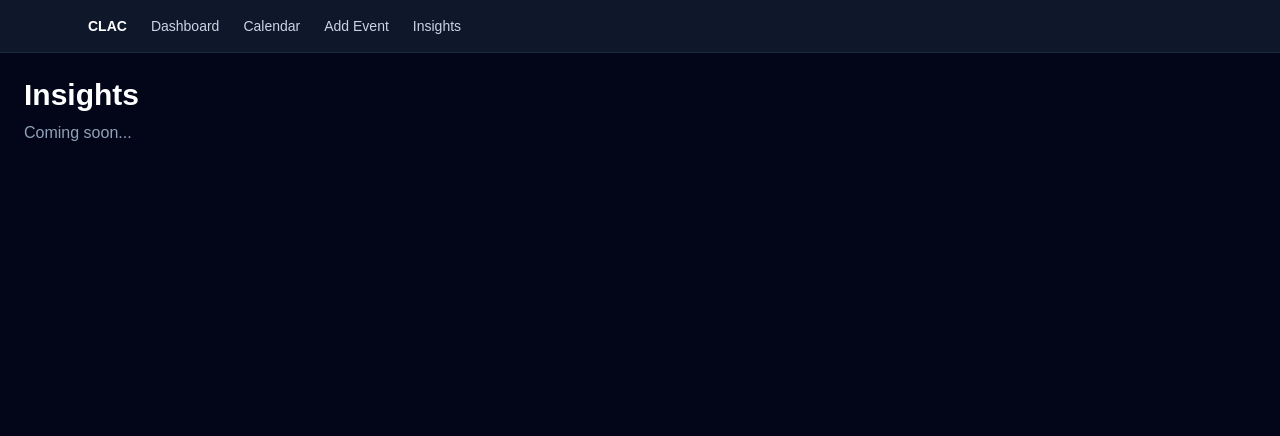
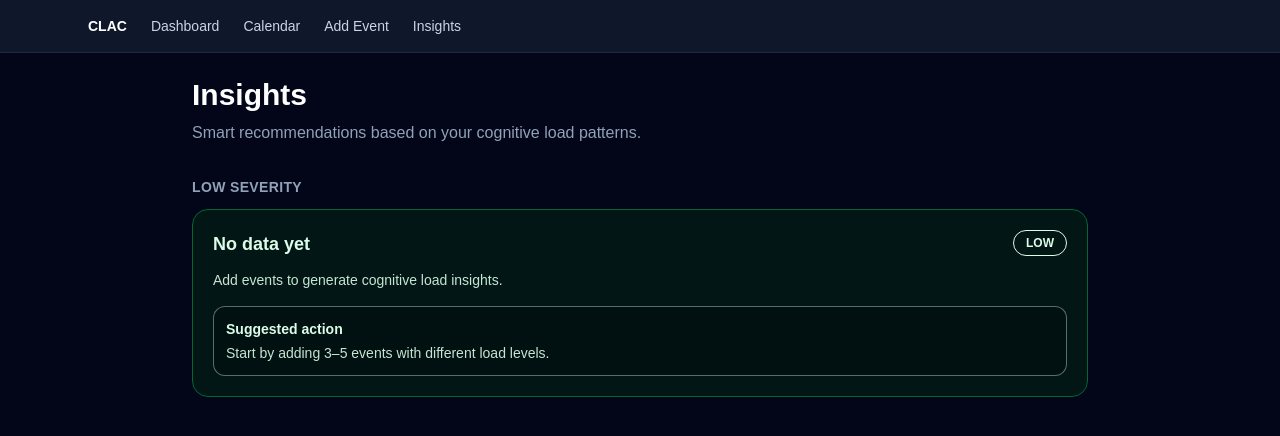
Before and after one commit to Jtbang/clac-app, a Next.js app: page /insights in a window 1280 px wide. Shown: the top 436 px of the page. Built offline with nearby package versions, Linux system fonts and the light colour scheme.

Commit message:
Polish insights with severity grouping and suggested actions

```diff
--- a/app/insights/page.tsx
+++ b/app/insights/page.tsx
@@ -1,10 +1,100 @@
+"use client";
+
+import { useEffect, useState } from "react";
+import type { ClacEvent } from "@/types/event";
+import { generateInsights, type Insight } from "@/lib/insights";
+
+function severityStyles(severity: Insight["severity"]) {
+  if (severity === "high") {
+    return "border-red-800 bg-red-950/40 text-red-100";
+  }
+
+  if (severity === "medium") {
+    return "border-yellow-800 bg-yellow-950/40 text-yellow-100";
+  }
+
+  return "border-green-800 bg-green-950/40 text-green-100";
+}
+
+function severityLabel(severity: Insight["severity"]) {
+  if (severity === "high") return "High";
+  if (severity === "medium") return "Medium";
+  return "Low";
+}
+
 export default function InsightsPage() {
+  const [insights, setInsights] = useState<Insight[]>([]);
+
+  useEffect(() => {
+    const storedEvents = localStorage.getItem("clac-events");
+
+    if (storedEvents) {
+      const parsed: ClacEvent[] = JSON.parse(storedEvents);
+      setInsights(generateInsights(parsed));
+    } else {
+      setInsights(generateInsights([]));
+    }
+  }, []);
+
+  const groupedInsights = {
+    high: insights.filter((insight) => insight.severity === "high"),
+    medium: insights.filter((insight) => insight.severity === "medium"),
+    low: insights.filter((insight) => insight.severity === "low"),
+  };
+
   return (
     <main className="min-h-screen bg-slate-950 text-white p-6">
-      <h1 className="text-3xl font-bold">Insights</h1>
-      <p className="mt-2 text-slate-400">
-        Coming soon...
-      </p>
+      <div className="mx-auto max-w-4xl">
+        <h1 className="text-3xl font-bold">Insights</h1>
+        <p className="mt-2 text-slate-400">
+          Smart recommendations based on your cognitive load patterns.
+        </p>
+
+        <section className="mt-8 space-y-8">
+          {Object.entries(groupedInsights).map(([severity, items]) =>
+            items.length > 0 ? (
+              <div key={severity}>
+                <h2 className="mb-3 text-sm font-semibold uppercase tracking-wide text-slate-400">
+                  {severityLabel(severity as Insight["severity"])} Severity
+                </h2>
+
+                <div className="space-y-4">
+                  {items.map((insight, index) => (
+                    <article
+                      key={`${insight.title}-${index}`}
+                      className={`rounded-2xl border p-5 ${severityStyles(
+                        insight.severity
+                      )}`}
+                    >
+                      <div className="flex items-start justify-between gap-4">
+                        <h3 className="text-lg font-semibold">
+                          {insight.title}
+                        </h3>
+                        <span className="rounded-full border border-current px-3 py-1 text-xs font-semibold uppercase">
+                          {severityLabel(insight.severity)}
+                        </span>
+                      </div>
+
+                      <p className="mt-3 text-sm opacity-90">
+                        {insight.message}
+                      </p>
+
+                      <div className="mt-4 rounded-xl border border-current/40 bg-black/20 p-3">
+                        <p className="text-sm font-semibold">
+                          Suggested action
+                        </p>
+                        <p className="mt-1 text-sm opacity-90">
+                          {insight.action}
+                        </p>
+                      </div>
+                    </article>
+                  ))}
+                </div>
+              </div>
+            ) : null
+          )}
+        </section>
+      </div>
     </main>
   );
 }
--- /dev/null
+++ b/lib/insights.ts
@@ -0,0 +1,118 @@
+import type { ClacEvent } from "@/types/event";
+import { getLoadScore } from "@/lib/loadScore";
+
+export type InsightSeverity = "low" | "medium" | "high";
+
+export type Insight = {
+  severity: InsightSeverity;
+  title: string;
+  message: string;
+  action: string;
+};
+
+export function generateInsights(events: ClacEvent[]): Insight[] {
+  const insights: Insight[] = [];
+
+  if (events.length === 0) {
+    return [
+      {
+        severity: "low",
+        title: "No data yet",
+        message: "Add events to generate cognitive load insights.",
+        action: "Start by adding 3–5 events with different load levels.",
+      },
+    ];
+  }
+
+  const eventsByDate: Record<string, ClacEvent[]> = {};
+
+  for (const event of events) {
+    if (!eventsByDate[event.date]) eventsByDate[event.date] = [];
+    eventsByDate[event.date].push(event);
+  }
+
+  for (const [date, dayEvents] of Object.entries(eventsByDate)) {
+    const totalLoad = dayEvents.reduce(
+      (sum, event) => sum + getLoadScore(event.loadLevel),
+      0
+    );
+
+    if (totalLoad >= 8) {
+      insights.push({
+        severity: "high",
+        title: "High overload risk",
+        message: `${date} has a cognitive load score of ${totalLoad}.`,
+        action:
+          "Move one high-load task, shorten a work block, or add recovery time.",
+      });
+    } else if (totalLoad >= 5) {
+      insights.push({
+        severity: "medium",
+        title: "Moderate load day",
+        message: `${date} has a cognitive load score of ${totalLoad}.`,
+        action:
+          "Avoid stacking additional high-load work on this day.",
+      });
+    }
+  }
+
+  const sorted = [...events].sort((a, b) =>
+    `${a.date} ${a.startTime}`.localeCompare(`${b.date} ${b.startTime}`)
+  );
+
+  for (let i = 0; i < sorted.length - 1; i++) {
+    const current = sorted[i];
+    const next = sorted[i + 1];
+
+    if (
+      current.date === next.date &&
+      current.loadLevel === "high" &&
+      next.loadLevel === "high"
+    ) {
+      insights.push({
+        severity: "high",
+        title: "Back-to-back high-load events",
+        message: `${current.date} has consecutive high-intensity work blocks.`,
+        action:
+          "Add a low-load buffer between them or move one event to another day.",
+      });
+      break;
+    }
+  }
+
+  const hasRecovery = events.some((event) => event.category === "Recovery");
+
+  if (!hasRecovery) {
+    insights.push({
+      severity: "medium",
+      title: "No recovery time scheduled",
+      message: "Your schedule does not include any recovery-category events.",
+      action:
+        "Add at least one recovery block such as a break, walk, meal, or low-effort task.",
+    });
+  }
+
+  const highCount = events.filter((event) => event.loadLevel === "high").length;
+
+  if (highCount >= 4) {
+    insights.push({
+      severity: "high",
+      title: "Heavy high-load concentration",
+      message: `${highCount} high-load events are currently scheduled.`,
+      action:
+        "Redistribute high-load work across multiple days where possible.",
+    });
+  }
+
+  if (insights.length === 0) {
+    insights.push({
+      severity: "low",
+      title: "Balanced schedule",
+      message: "No major overload patterns were detected.",
+      action:
+        "Maintain current spacing and continue tracking cognitive load.",
+    });
+  }
+
+  return insights;
+}
```
